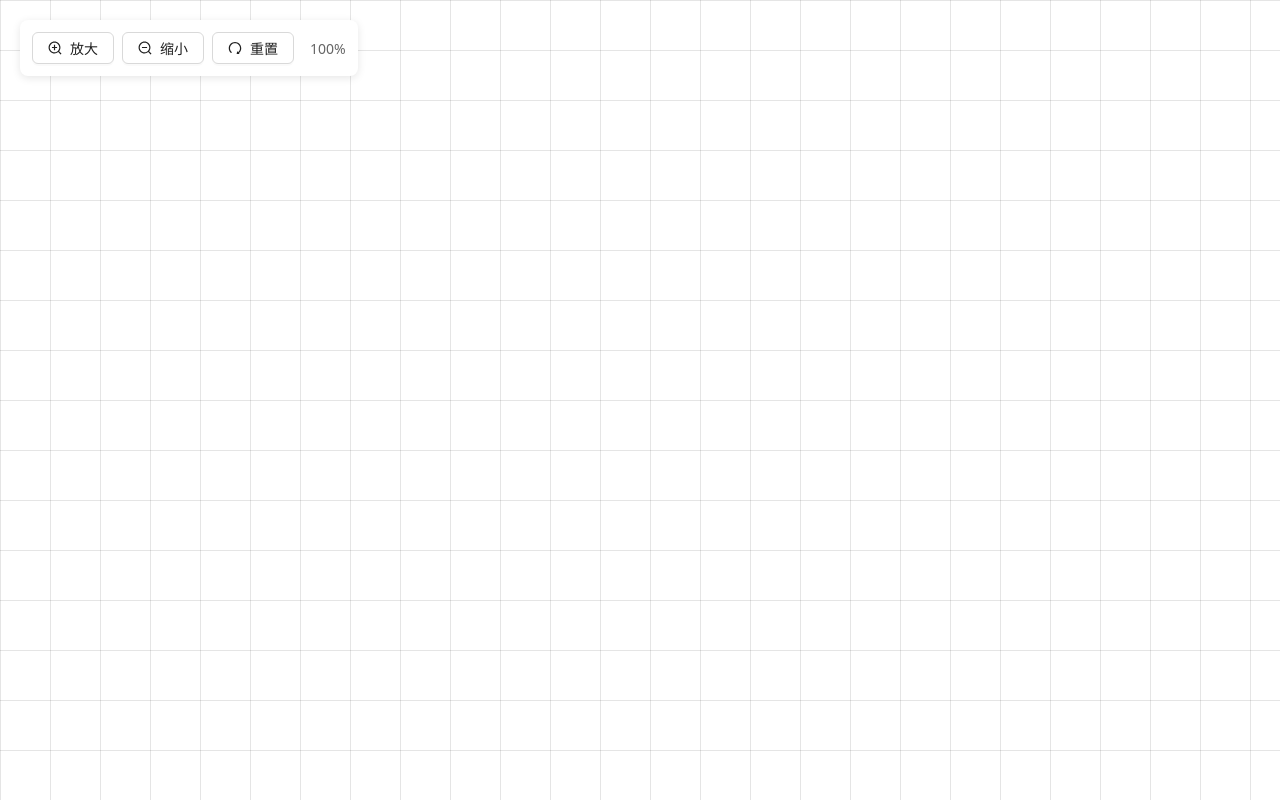
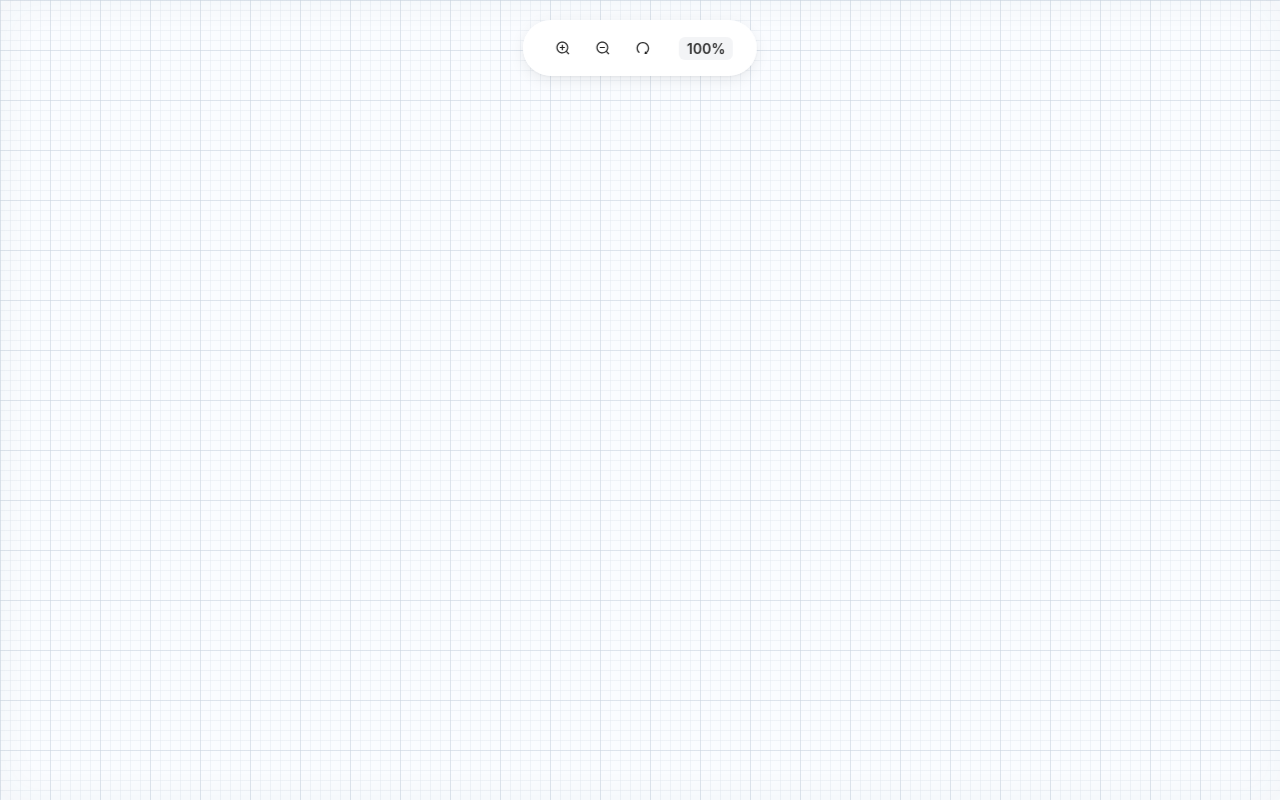
Before and after one commit to duobaobox/infinity-notes, a React (Vite) app: page / in a window 1280 px wide. Built offline with nearby package versions, Linux system fonts and the light colour scheme.

Commit message:
feat：优化画布大小

```diff
--- a/src/components/InfiniteCanvas.css
+++ b/src/components/InfiniteCanvas.css
@@ -3,25 +3,34 @@
   width: 100vw;
   height: 100vh;
   overflow: hidden;
-  background-color: #f5f5f5;
+  background-color: #f8fafc; /* 更柔和的背景色 */
+  font-family: -apple-system, BlinkMacSystemFont, "Segoe UI", Roboto,
+    "Helvetica Neue", Arial, sans-serif;
 }
 
 .canvas-toolbar {
-  position: absolute;
-  top: 20px;
-  left: 20px;
+  position: fixed; /* 相对于视口定位 */
+  top: 20px; /* 距离顶部一段距离 */
+  left: 50%; /* 水平居中 */
+  transform: translateX(-50%); /* 精确水平居中 */
   z-index: 100;
-  padding: 12px;
-  background: white;
-  border-radius: 8px;
-  box-shadow: 0 2px 8px rgba(0, 0, 0, 0.1);
+  padding: 12px 24px; /* 调整内边距以适应药丸形状 */
+  background: rgba(255, 255, 255, 0.95);
+  border-radius: 50px; /* 创建药丸形状 */
+  box-shadow: 0 4px 15px rgba(0, 0, 0, 0.08), 0 1px 3px rgba(0, 0, 0, 0.05);
+  backdrop-filter: blur(5px);
+  display: flex; /* 用于内部元素对齐 */
+  align-items: center; /* 垂直对齐内部元素 */
 }
 
 .zoom-indicator {
   font-size: 14px;
-  color: #666;
-  font-weight: 500;
-  margin-left: 8px;
+  color: #333;
+  font-weight: 600;
+  margin-left: 12px;
+  padding: 3px 8px;
+  background-color: #f3f4f6;
+  border-radius: 6px;
 }
 
 .infinite-canvas {
@@ -29,7 +38,8 @@
   height: 100%;
   cursor: grab;
   position: relative;
-  background-color: white;
+  background-color: #fafcff;
+  transition: background-color 0.3s ease;
 }
 
 .infinite-canvas:active {
@@ -41,6 +51,69 @@
   height: 100%;
   transform-origin: 0 0;
   position: relative;
+  will-change: transform; /* 优化性能 */
+}
+
+/* 网格自定义样式 */
+.grid-light {
+  position: absolute;
+  top: 0;
+  left: 0;
+  width: 100%;
+  height: 100%;
+  pointer-events: none;
+}
+
+/* 添加轴线，显示中心点 */
+.canvas-axis {
+  position: absolute;
+  top: 0;
+  left: 0;
+  width: 100%;
+  height: 100%;
+  pointer-events: none;
+  z-index: 3;
+}
+
+.canvas-axis::before,
+.canvas-axis::after {
+  content: "";
+  position: absolute;
+  background-color: rgba(99, 102, 241, 0.1);
+  z-index: 2;
+}
+
+.canvas-axis::before {
+  width: 2px;
+  height: 100%;
+  left: 50%;
+  transform: translateX(-50%);
+}
+
+.canvas-axis::after {
+  width: 100%;
+  height: 2px;
+  top: 50%;
+  transform: translateY(-50%);
+}
+
+/* 添加画布阴影效果 */
+.canvas-shadow {
+  position: absolute;
+  top: 0;
+  left: 0;
+  right: 0;
+  bottom: 0;
+  box-shadow: inset 0 0 40px rgba(51, 65, 85, 0.04);
+  pointer-events: none;
+  z-index: 5;
+  border-radius: 2px;
+}
+
+/* 添加过渡效果，但注意避免对频繁变化的属性使用 */
+.canvas-toolbar button {
+  transition: background-color 0.2s ease, color 0.2s ease,
+    border-color 0.2s ease;
 }
 
 /* 禁用文本选择 */
@@ -60,3 +133,43 @@
   -ms-overflow-style: none;
   scrollbar-width: none;
 }
+
+/* 工具栏按钮美化 */
+.canvas-toolbar .ant-btn {
+  width: 32px;
+  height: 32px;
+  display: flex;
+  align-items: center;
+  justify-content: center;
+}
+
+.canvas-toolbar .ant-btn:hover {
+  background-color: rgba(0, 0, 0, 0.05);
+  color: #1677ff;
+}
+
+.canvas-toolbar .ant-btn:active {
+  background-color: rgba(0, 0, 0, 0.1);
+}
+
+.canvas-toolbar .ant-btn[disabled] {
+  color: rgba(0, 0, 0, 0.25);
+  background-color: transparent;
+}
+
+/* 缩放指示器呼吸效果 */
+@keyframes subtle-pulse {
+  0% {
+    background-color: #f3f4f6;
+  }
+  50% {
+    background-color: #eef1f5;
+  }
+  100% {
+    background-color: #f3f4f6;
+  }
+}
+
+.zoom-change .zoom-indicator {
+  animation: subtle-pulse 1.5s ease;
+}
--- a/src/components/InfiniteCanvas.tsx
+++ b/src/components/InfiniteCanvas.tsx
@@ -28,6 +28,7 @@ const InfiniteCanvas: React.FC = () => {
     offsetX: 0,
     offsetY: 0,
   });
+  const [zoomAnimating, setZoomAnimating] = useState(false);
 
   const [dragState, setDragState] = useState<DragState>({
     isDragging: false,
@@ -37,20 +38,28 @@ const InfiniteCanvas: React.FC = () => {
     startOffsetY: 0,
   });
 
+  // 触发缩放动画
+  const triggerZoomAnimation = useCallback(() => {
+    setZoomAnimating(true);
+    setTimeout(() => setZoomAnimating(false), 1500);
+  }, []);
+
   // 缩放功能
   const handleZoomIn = useCallback(() => {
     setCanvasState((prev) => ({
       ...prev,
-      scale: Math.min(prev.scale * 1.2, 3), // 最大缩放3倍
+      scale: Math.min(prev.scale * 1.2, 2), // 最大缩放2倍 (200%)
     }));
-  }, []);
+    triggerZoomAnimation();
+  }, [triggerZoomAnimation]);
 
   const handleZoomOut = useCallback(() => {
     setCanvasState((prev) => ({
       ...prev,
-      scale: Math.max(prev.scale / 1.2, 0.2), // 最小缩放0.2倍
+      scale: Math.max(prev.scale / 1.2, 0.3), // 最小缩放0.3倍 (30%)
     }));
-  }, []);
+    triggerZoomAnimation();
+  }, [triggerZoomAnimation]);
 
   // 重置画布
   const handleReset = useCallback(() => {
@@ -59,7 +68,8 @@ const InfiniteCanvas: React.FC = () => {
       offsetX: 0,
       offsetY: 0,
     });
-  }, []);
+    triggerZoomAnimation();
+  }, [triggerZoomAnimation]);
 
   // 鼠标滚轮缩放
   const handleWheel = useCallback(
@@ -67,7 +77,7 @@ const InfiniteCanvas: React.FC = () => {
       e.preventDefault();
 
       const delta = e.deltaY > 0 ? 0.9 : 1.1;
-      const newScale = Math.min(Math.max(canvasState.scale * delta, 0.2), 3);
+      const newScale = Math.min(Math.max(canvasState.scale * delta, 0.3), 2);
 
       if (canvasRef.current) {
         const rect = canvasRef.current.getBoundingClientRect();
@@ -90,9 +100,13 @@ const InfiniteCanvas: React.FC = () => {
           offsetX: newOffsetX,
           offsetY: newOffsetY,
         });
+
+        if (Math.abs(newScale - canvasState.scale) > 0.05) {
+          triggerZoomAnimation();
+        }
       }
     },
-    [canvasState]
+    [canvasState, triggerZoomAnimation]
   );
 
   // 鼠标按下开始拖拽
@@ -145,21 +159,41 @@ const InfiniteCanvas: React.FC = () => {
         document.removeEventListener("mouseup", handleMouseUp);
       };
     }
-  }, [handleWheel, handleMouseMove, handleMouseUp]);
+  }, [handleWheel, handleMouseMove, handleMouseUp]); // 创建网格背景 - 优化后的版本
+  const smallGridSize = 10; // 小网格大小
+  const largeGridSize = 50; // 大网格大小
 
-  // 创建网格背景
-  const gridSize = 50;
-  const gridStyle = {
+  // 小网格线 - 更现代的配色
+  const smallGridStyle = {
     backgroundImage: `
-      linear-gradient(rgba(0, 0, 0, 0.1) 1px, transparent 1px),
-      linear-gradient(90deg, rgba(0, 0, 0, 0.1) 1px, transparent 1px)
+      linear-gradient(rgba(226, 232, 240, 0.5) 1px, transparent 1px),
+      linear-gradient(90deg, rgba(226, 232, 240, 0.5) 1px, transparent 1px)
     `,
-    backgroundSize: `${gridSize * canvasState.scale}px ${
-      gridSize * canvasState.scale
+    backgroundSize: `${smallGridSize * canvasState.scale}px ${
+      smallGridSize * canvasState.scale
     }px`,
     backgroundPosition: `${
-      canvasState.offsetX % (gridSize * canvasState.scale)
-    }px ${canvasState.offsetY % (gridSize * canvasState.scale)}px`,
+      canvasState.offsetX % (smallGridSize * canvasState.scale)
+    }px ${canvasState.offsetY % (smallGridSize * canvasState.scale)}px`,
+  };
+
+  // 大网格线 - 更现代的配色
+  const largeGridStyle = {
+    backgroundImage: `
+      linear-gradient(rgba(203, 213, 225, 0.5) 1px, transparent 1px),
+      linear-gradient(90deg, rgba(203, 213, 225, 0.5) 1px, transparent 1px)
+    `,
+    backgroundSize: `${largeGridSize * canvasState.scale}px ${
+      largeGridSize * canvasState.scale
+    }px`,
+    backgroundPosition: `${
+      canvasState.offsetX % (largeGridSize * canvasState.scale)
+    }px ${canvasState.offsetY % (largeGridSize * canvasState.scale)}px`,
+  };
+
+  // 将性能优化添加到transform样式中
+  const contentStyle = {
+    transform: `translate3d(${canvasState.offsetX}px, ${canvasState.offsetY}px, 0) scale(${canvasState.scale})`,
   };
 
   return (
@@ -167,30 +201,35 @@ const InfiniteCanvas: React.FC = () => {
       {/* 控制工具栏 */}
       <div className="canvas-toolbar">
         <Space>
-          <Tooltip title="放大画布">
+          <Tooltip title="放大画布" placement="bottom">
             <Button
               icon={<ZoomInOutlined />}
               onClick={handleZoomIn}
-              disabled={canvasState.scale >= 3}
-            >
-              放大
-            </Button>
+              disabled={canvasState.scale >= 2}
+              type="text"
+              shape="circle"
+            />
           </Tooltip>
-          <Tooltip title="缩小画布">
+          <Tooltip title="缩小画布" placement="bottom">
             <Button
               icon={<ZoomOutOutlined />}
               onClick={handleZoomOut}
-              disabled={canvasState.scale <= 0.2}
-            >
-              缩小
-            </Button>
+              disabled={canvasState.scale <= 0.3}
+              type="text"
+              shape="circle"
+            />
           </Tooltip>
-          <Tooltip title="重置画布位置和缩放">
-            <Button icon={<RedoOutlined />} onClick={handleReset}>
-              重置
-            </Button>
+          <Tooltip title="重置画布位置和缩放" placement="bottom">
+            <Button
+              icon={<RedoOutlined />}
+              onClick={handleReset}
+              type="text"
+              shape="circle"
+            />
           </Tooltip>
-          <span className="zoom-indicator">
+          <span
+            className={`zoom-indicator ${zoomAnimating ? "zoom-change" : ""}`}
+          >
             {Math.round(canvasState.scale * 100)}%
           </span>
         </Space>
@@ -200,17 +239,18 @@ const InfiniteCanvas: React.FC = () => {
       <div
         ref={canvasRef}
         className="infinite-canvas"
-        style={gridStyle}
         onMouseDown={handleMouseDown}
       >
-        <div
-          className="canvas-content"
-          style={{
-            transform: `translate(${canvasState.offsetX}px, ${canvasState.offsetY}px) scale(${canvasState.scale})`,
-          }}
-        >
+        {/* 网格背景 - 分层渲染以获得更好的视觉效果 */}
+        <div className="grid-light" style={smallGridStyle}></div>
+        <div className="grid-light" style={largeGridStyle}></div>
+
+        <div className="canvas-content" style={contentStyle}>
           {/* 画布内容区域 - 可以在这里添加你的内容 */}
         </div>
+
+        {/* 添加内阴影效果增强立体感 */}
+        <div className="canvas-shadow"></div>
       </div>
     </div>
   );
```
